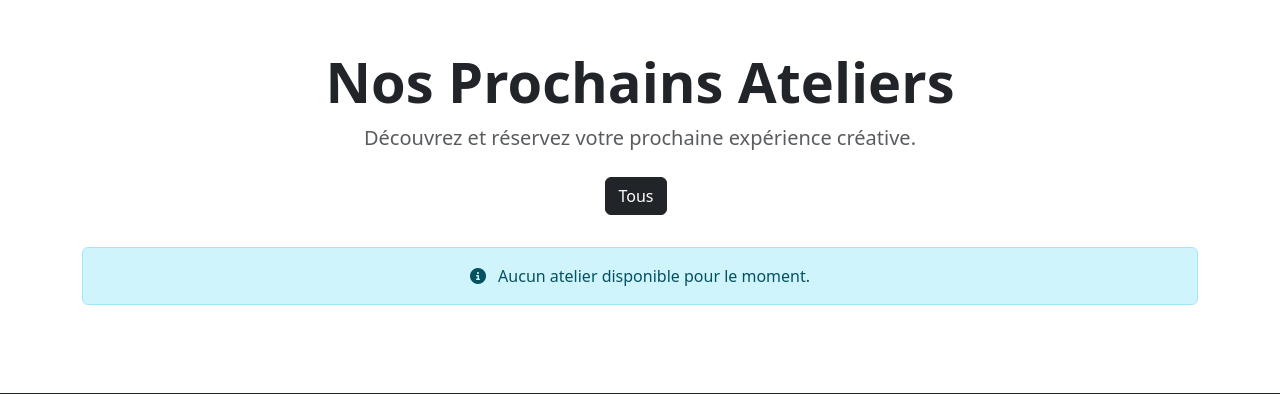
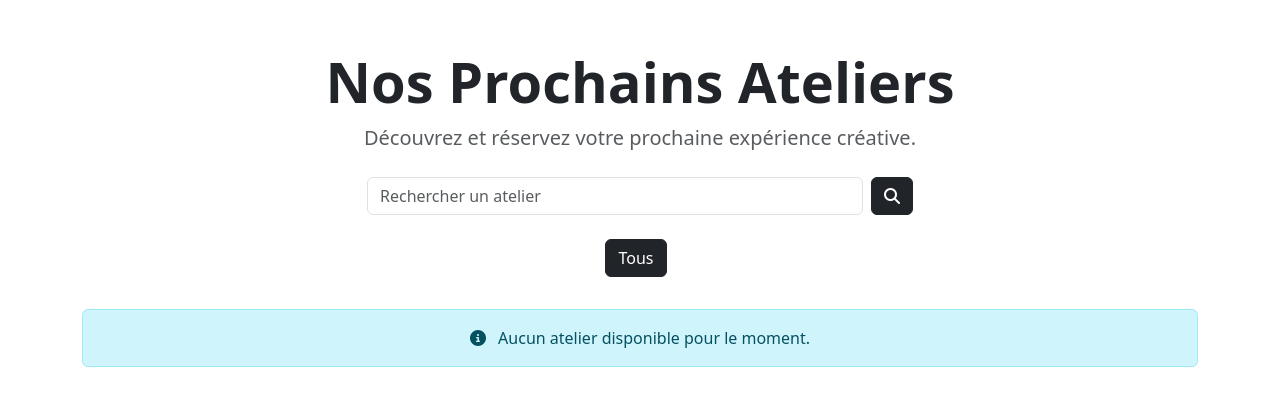
Before and after one commit to Drakstar04/gestionnaire-atelier, a PHP site: page /index.php?controller=workshop&action=workshopList in a window 1280 px wide. Shown: the part 56-450 px from the top of the page. Run offline with PHP 8.4, Linux system fonts and the light colour scheme; data that the repository does not hold is empty.

Commit message:
Moteur de recherche pour les ateliers

```diff
--- a/controller/WorkshopController.php
+++ b/controller/WorkshopController.php
@@ -14,10 +14,16 @@ class WorkshopController extends Controller
     {
         $workshopModel = new WorkshopModel();
         $categoryModel = new CategoryModel();
+        $currentCategory = null;
+        $searchQuery = null;
 
         $categories = $categoryModel->findAll();
 
-        if (isset($_GET["category"]) && !empty($_GET["category"])) {
+        if (isset($_GET["search"]) && !empty($_GET["search"])) {
+            $searchQuery = htmlspecialchars($_GET["search"]);
+            $workshops = $workshopModel->searchWorkshop($searchQuery);
+
+        } elseif (isset($_GET["category"]) && !empty($_GET["category"])) {
             $idCategory = (int)$_GET["category"];
             $workshops = $workshopModel->findByCategory($idCategory);
             $currentCategory = $idCategory;
@@ -29,7 +35,8 @@ class WorkshopController extends Controller
         $this->render("workshop/workshopList", [
             "workshops" => $workshops,
             "categories" => $categories,
-            "currentCategory" => $currentCategory
+            "currentCategory" => $currentCategory,
+            "searchQuery" => $searchQuery
         ]);
     }
 
--- a/models/WorkshopModel.php
+++ b/models/WorkshopModel.php
@@ -127,6 +127,21 @@ class WorkshopModel extends DbConnect {
         $this->executeTryCatch();
     }
 
+    public function searchWorkshop(string $query)
+    {
+        $this->request = $this->connection->prepare(
+            "SELECT w.*, c.name_categories
+            FROM workshops w
+            INNER JOIN categories c ON w.id_categories = c.id_categories
+            WHERE w.title_workshops LIKE :query
+            ORDER BY w.date_workshops ASC"
+        );
+
+        $this->request->bindValue(":query", "%" . $query . "%");
+        $this->request->execute();
+        return $this->request->fetchAll();
+    }
+
     private function executeTryCatch()
     {
         try {
--- a/views/workshop/workshopList.php
+++ b/views/workshop/workshopList.php
@@ -11,6 +11,30 @@
                 </a>
             </div>
         <?php } ?>
+
+        <div class="row justify-content-center mt-4">
+            <div class="col-md-6">
+                <form action="index.php" method="GET" class="d-flex">
+                    <input type="hidden" name="controller" value="workshop">
+                    <input type="hidden" name="action" value="workshopList">
+
+                    <input type="text" name="search" class="form-control me-2"
+                           placeholder="Rechercher un atelier"
+                           value="<?= isset($searchQuery) ? $searchQuery : '' ?>">
+
+                    <button type="submit" class="btn btn-dark">
+                        <i class="fa-solid fa-search"></i>
+                    </button>
+
+                    <?php if(isset($searchQuery) && !empty($searchQuery)){ ?>
+                        <a href="index.php?controller=workshop&action=workshopList" class="btn btn-outline-secondary ms-2" title="Effacer">
+                            <i class="fa-solid fa-xmark"></i>
+                        </a>
+                    <?php } ?>
+                </form>
+            </div>
+        </div>
+
         <div class="mt-4">
             <a href="index.php?controller=workshop&action=workshopList"
                class="btn <?= ($currentCategory === null) ? 'btn-dark' : 'btn-outline-dark' ?> me-2 mb-2">
```
